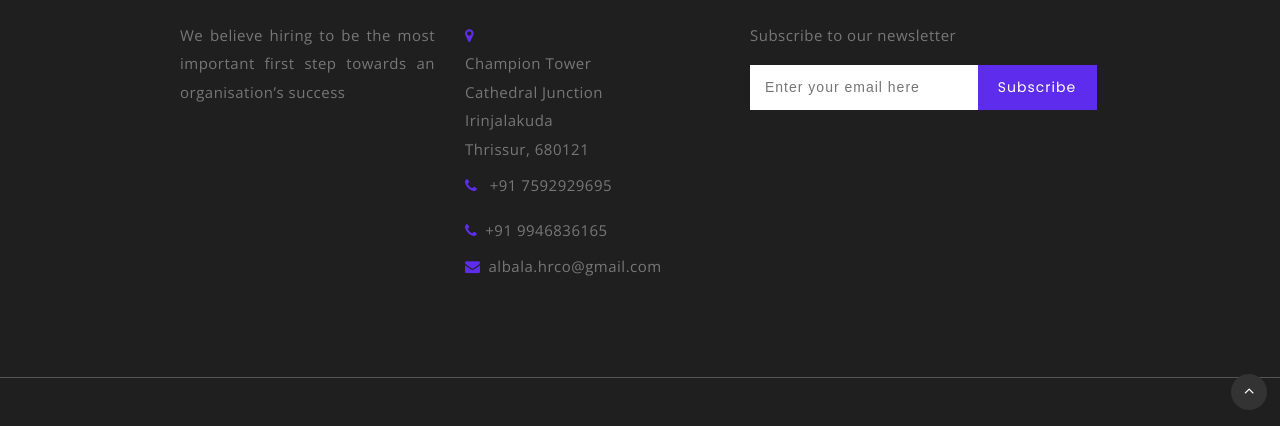
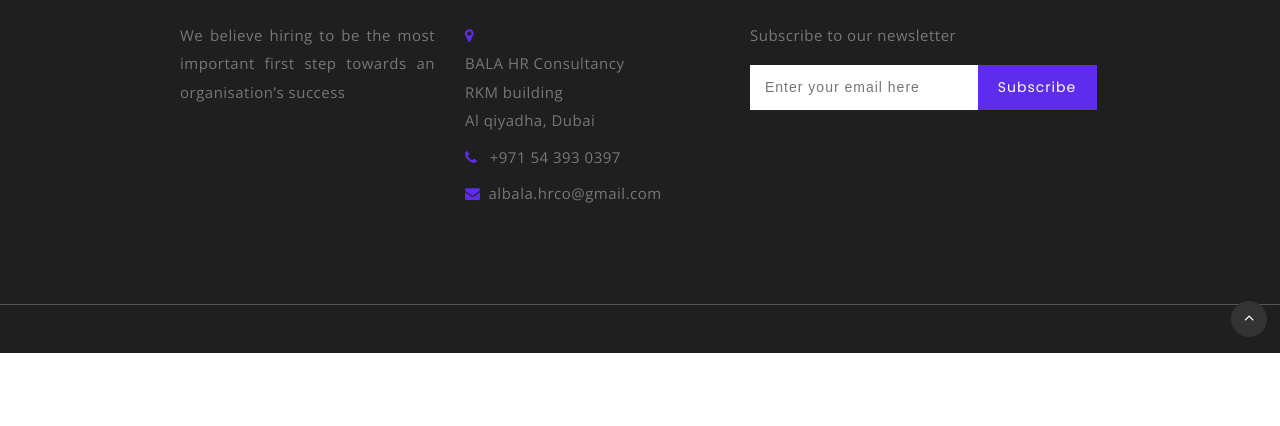
Before and after one commit to incrypto32/balahr, a plain HTML site: page index.html in a window 1280 px wide. Shown: the part 6280-6706 px from the top of the page. After the commit the page ends 6633 px from the top, so only its background shows below. Drawn offline with nearby package versions, Linux system fonts and the light colour scheme.

Commit message:
Address change

```diff
--- a/index.html
+++ b/index.html
@@ -669,10 +669,10 @@ License URL: http://creativecommons.org/licenses/by/3.0/
 				</div>
 				<div class="col-lg-3 col-sm-6 mb-md-0 mb-sm-5 mb-4">
 					<h4 class="mb-4">Address Info</h4>
-					<p><span class="fa mr-2 fa-map-marker"></span> <br> Champion Tower<br>Cathedral Junction<br>
-						<span>Irinjalakuda</span><br>Thrissur, 680121</p>
-					<p class="phone py-2"><span class="fa mr-2 fa-phone"></span> +91 7592929695 </p>
-					<p class="phone py-2"><span class="fa mr-2 fa-phone"></span>+91 9946836165 </p>
+					<p><span class="fa mr-2 fa-map-marker"></span> <br> BALA HR Consultancy<br>RKM building <br>
+						<span>Al qiyadha,  Dubai</span>
+					<p class="phone py-2"><span class="fa mr-2 fa-phone"></span> +971 54 393 0397 </p>
+					<!-- <p class="phone py-2"><span class="fa mr-2 fa-phone"></span>+91 9946836165 </p> -->
 					<p><span class="fa mr-2 fa-envelope"></span><a
 							href="mailto:albala.hrco@gmail.com">albala.hrco@gmail.com</a>
 					</p>
```
